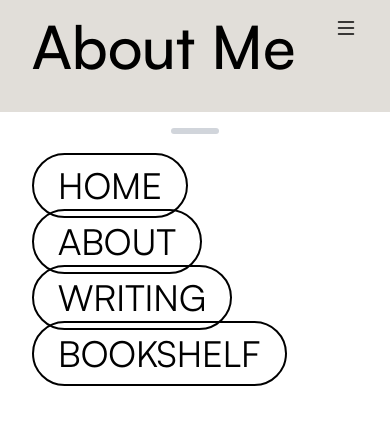
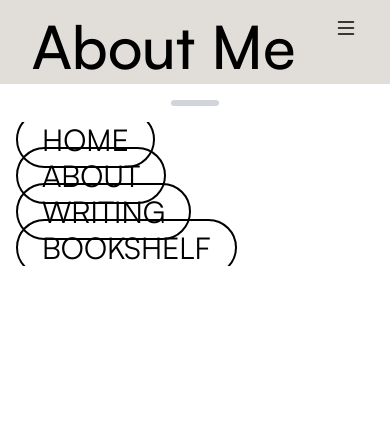
Before and after one commit to beverm2391/beneverman.com-v5, a Next.js app: page /about in a window 390 px wide. Both pictures are taken after a click on the button 346 px from the left and 28 px from the top of the page. Shown: the top 424 px of the page. Built offline with nearby package versions, Linux system fonts and the light colour scheme; a web font is replaced by a local one.

Commit message:
fix mobile nav hopefully

```diff
--- a/core/components/Navbar/MobileNavbar.tsx
+++ b/core/components/Navbar/MobileNavbar.tsx
@@ -20,11 +20,11 @@ export default function MobileNavbar({ items, className }: { items: NavItem[], c
                 </Drawer.Trigger>
                 <Drawer.Portal>
                     <Drawer.Overlay className="fixed inset-0 bg-black/10 transition-all focus:border-none" />
-                    <Drawer.Content className="flex flex-col fixed bottom-0 left-0 right-0 bg-white h-[calc(100dvh-7rem)]">
+                    <Drawer.Content className="flex flex-col fixed bottom-0 left-0 right-0 bg-white h-[90dvh]">
                         <div className="mx-auto w-12 h-1.5 flex-shrink-0 rounded-full bg-gray-300 mt-4" />
-                        <nav className="p-8">
+                        <nav className="p-4 sm:p-8">
                             <motion.ul
-                                className="grid grid-flow-row auto-rows-max text-4xl gap-4"
+                                className="grid grid-flow-row auto-rows-max text-3xl sm:text-4xl focus:outline-none overflow-scroll"
                                 initial="hidden"
                                 animate="show"
                                 variants={{
@@ -45,7 +45,7 @@ export default function MobileNavbar({ items, className }: { items: NavItem[], c
                                             <Link
                                                 href={item.href}
                                                 className={cn(
-                                                    "border-2 border-black rounded-full py-2 px-6 uppercase hover:bg-gray-200 transition-all hover:cursor-pointer",
+                                                    "border-2 border-black rounded-full py-2 px-6 uppercase hover:bg-gray-200 transition-all hover:cursor-pointer mt-4",
                                                 )}
                                             >
                                                 {item.label}
```
